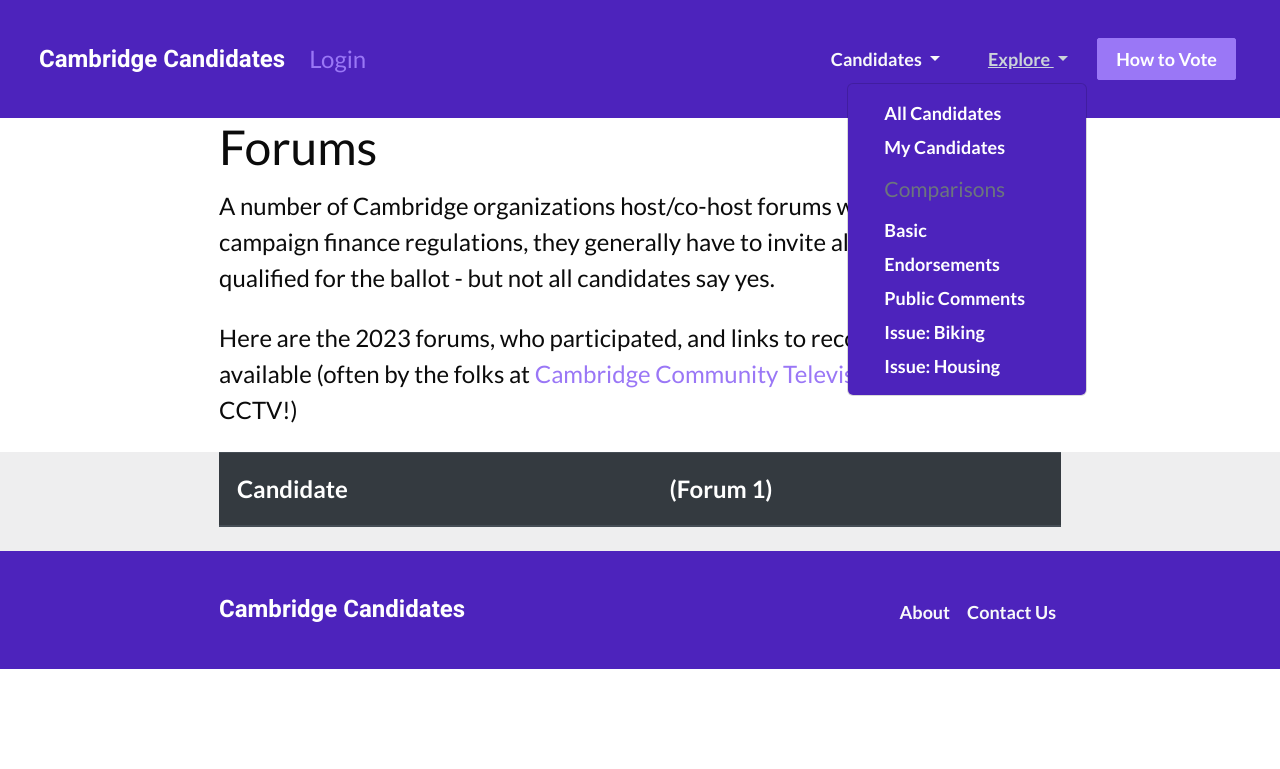
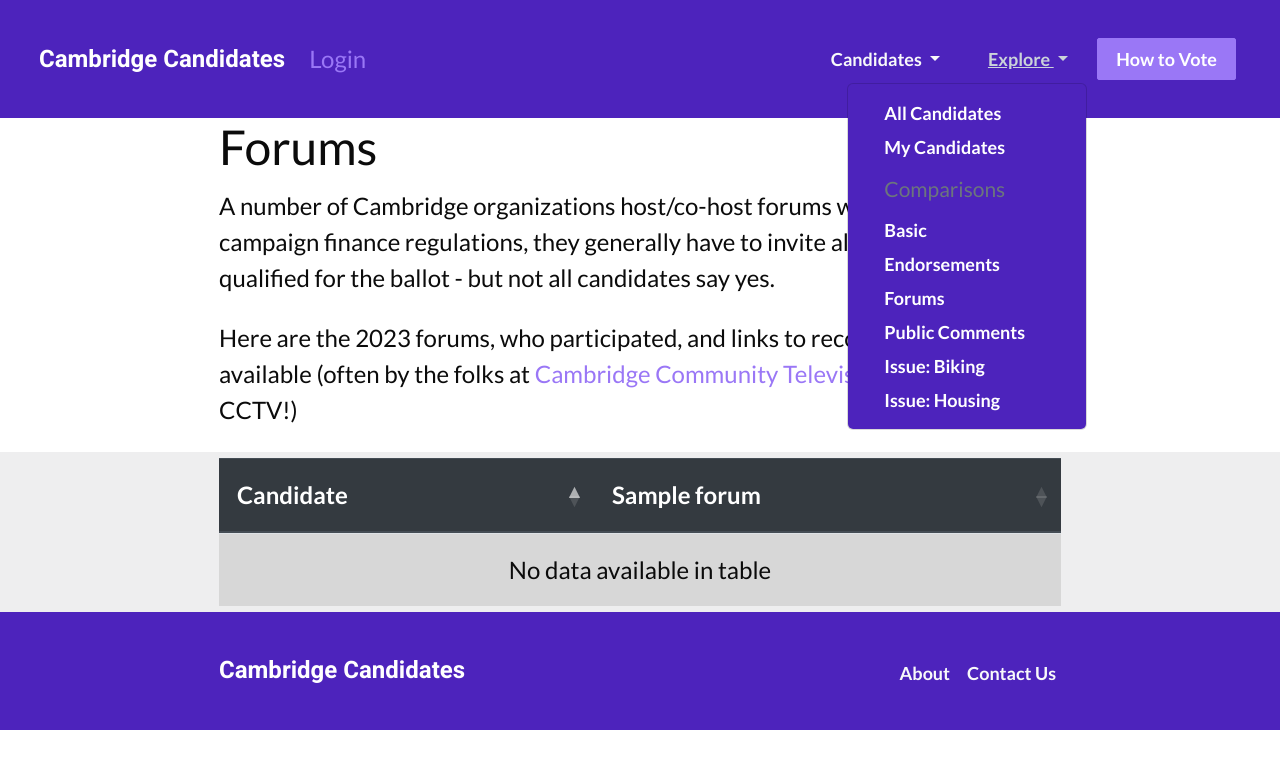
Before and after one commit to seakelps/cambridge, a Django app: a page that uses templates/base.html in a window 1280 px wide, after a click on "Explore". Shown: the top 769 px of the page. Run offline with Django 3.2, Linux system fonts and the light colour scheme; tables that the repository leaves empty hold one stand-in row (values such as "Sample post"); lists and menus that the app fills with data are empty; parts of the project's set-up code (start-up, migrations or seed data) failed here and were passed over; some libraries are stand-ins or nearby versions.

Commit message:
implement datatables for forums

```diff
--- a/overview/templates/overview/candidates_forums.html
+++ b/overview/templates/overview/candidates_forums.html
@@ -3,6 +3,20 @@
 {% load static %}
 {% load humanize %}
 {% load get_item from overview %}
+
+{% block head_extra %}
+{{ block.super }}
+<link rel="stylesheet" href="//cdn.datatables.net/1.13.6/css/dataTables.bootstrap4.min.css" type="text/css" media="screen" title="no title" charset="utf-8">
+<script defer type="text/javascript" language="javascript" src="https://cdn.datatables.net/1.13.6/js/jquery.dataTables.min.js"></script>
+<script defer type="text/javascript" language="javascript" src="https://cdn.datatables.net/1.13.6/js/dataTables.bootstrap4.min.js"></script>
+
+<link rel="stylesheet" href="//cdn.datatables.net/buttons/2.4.2/css/buttons.bootstrap4.min.css" type="text/css" media="screen" title="no title" charset="utf-8">
+<script defer type="text/javascript" language="javascript" src="https://cdn.datatables.net/buttons/2.4.2/js/dataTables.buttons.min.js"></script>
+<script defer type="text/javascript" language="javascript" src="https://cdn.datatables.net/buttons/2.4.2/js/buttons.bootstrap4.min.js"></script>
+<script defer type="text/javascript" language="javascript" src="https://cdn.datatables.net/buttons/2.4.1/js/buttons.colVis.min.js"></script>
+
+<script defer src="{% static "candidate_forums.js" %}"></script>
+{% endblock %}
 
 {% block body_id %}candidate_forums{% endblock %}
 
@@ -26,19 +40,28 @@
         <div class="row">
             <div class="col-12">
                 <div class="table-responsive">
-                    <table class="table table-striped comparison-table">
+                    <table id="forums-table" class="table table-striped comparison-table">
                         <thead class="thead-dark">
                             <tr>
-                                <th>Candidate</th>
-                                <th>(Forum 1)</th>
+								<th>Candidate</th>
+								{% for forum in forums %}
+									<th>{{ forum.name }}</th>
+								{% endfor %}
                             </tr>
                         </thead>
                         <tbody>
-                            {% for candidate in candidates %}
+                            {% for candidate, participations in dataset.items %}
                             <tr>
                                 <td>
                                     <a href="{% url "candidate_detail" candidate.slug %}">{{ candidate.fullname }}</a>
                                 </td>
+								{% for participation in participations %}
+								<td>
+									{% if participation %}
+										<a href="{{ participation.forum_link }}">View</a>
+									{% endif %}
+								</td>
+								{% endfor %}
                             </tr>
                             {% endfor %}
                         </tbody>
@@ -48,6 +71,4 @@
         </div>
     </section>
 </div>
-
-
 {% endblock %}
--- a/overview/urls.py
+++ b/overview/urls.py
@@ -75,7 +75,7 @@ urlpatterns = [
     re_path(
         r"^by-topic/forums/$",
         views.CandidateForums.as_view(),
-        name="forum_list",
+        name="forum-list",
     ),
     re_path(
         r"^sitemap\.xml$",
--- a/overview/views.py
+++ b/overview/views.py
@@ -13,7 +13,7 @@ from campaign_finance.models import (RawBankReport, get_candidate_2021_raised,
                                      get_candidate_money_at_start_of_2021)
 
 from .models import (Candidate, CandidateSpecificProposalStance, Degree,
-                     SpecificProposal)
+                     SpecificProposal, Forum)
 from .utils import get_candidate_locations
 
 
@@ -372,4 +372,14 @@ class CandidateForums(TemplateView):
     def get_context_data(self, *args, **kwargs):
         context = super().get_context_data(*args, **kwargs)
 
-        candidates = Candidate.objects.filter(is_running=True, hide=False)
+        context["candidates"] = candidates = Candidate.objects.filter(is_running=True, hide=False)
+        context["forums"] = forums = Forum.objects.filter(display=True)
+
+        dataset = {}
+        for candidate in candidates:
+            forum_participation = {p.forum_id: p for p in candidate.forums.all()}
+            dataset[candidate] = [forum_participation.get(forum.id) for forum in forums]
+
+        context["dataset"] = dataset
+
+        return context
--- /dev/null
+++ b/static_compiled/candidate_forums.js
@@ -0,0 +1 @@
+var candidate_forums=function(e){var r={};function t(n){if(r[n])return r[n].exports;var o=r[n]={i:n,l:!1,exports:{}};return e[n].call(o.exports,o,o.exports,t),o.l=!0,o.exports}return t.m=e,t.c=r,t.d=function(e,r,n){t.o(e,r)||Object.defineProperty(e,r,{enumerable:!0,get:n})},t.r=function(e){"undefined"!=typeof Symbol&&Symbol.toStringTag&&Object.defineProperty(e,Symbol.toStringTag,{value:"Module"}),Object.defineProperty(e,"__esModule",{value:!0})},t.t=function(e,r){if(1&r&&(e=t(e)),8&r)return e;if(4&r&&"object"==typeof e&&e&&e.__esModule)return e;var n=Object.create(null);if(t.r(n),Object.defineProperty(n,"default",{enumerable:!0,value:e}),2&r&&"string"!=typeof e)for(var o in e)t.d(n,o,function(r){return e[r]}.bind(null,o));return n},t.n=function(e){var r=e&&e.__esModule?function(){return e.default}:function(){return e};return t.d(r,"a",r),r},t.o=function(e,r){return Object.prototype.hasOwnProperty.call(e,r)},t.p="",t(t.s=408)}({408:function(e,r){new DataTable("#forums-table",{ordering:!0,paging:!1,info:!1,searching:!1})}});
--- a/static_compiled/public_comment.js
+++ b/static_compiled/public_comment.js
@@ -1 +1 @@
-var public_comment=function(e){var t={};function r(n){if(t[n])return t[n].exports;var o=t[n]={i:n,l:!1,exports:{}};return e[n].call(o.exports,o,o.exports,r),o.l=!0,o.exports}return r.m=e,r.c=t,r.d=function(e,t,n){r.o(e,t)||Object.defineProperty(e,t,{enumerable:!0,get:n})},r.r=function(e){"undefined"!=typeof Symbol&&Symbol.toStringTag&&Object.defineProperty(e,Symbol.toStringTag,{value:"Module"}),Object.defineProperty(e,"__esModule",{value:!0})},r.t=function(e,t){if(1&t&&(e=r(e)),8&t)return e;if(4&t&&"object"==typeof e&&e&&e.__esModule)return e;var n=Object.create(null);if(r.r(n),Object.defineProperty(n,"default",{enumerable:!0,value:e}),2&t&&"string"!=typeof e)for(var o in e)r.d(n,o,function(t){return e[t]}.bind(null,o));return n},r.n=function(e){var t=e&&e.__esModule?function(){return e.default}:function(){return e};return r.d(t,"a",t),t},r.o=function(e,t){return Object.prototype.hasOwnProperty.call(e,t)},r.p="",r(r.s=407)}({407:function(e,t){function r(e,t,r){return'<a target="_blank" rel="noopener" href="'.concat(r[3],'">').concat(e,"</a>")}new DataTable("#public-comment-table",{ordering:!0,paging:!0,searching:!0,dom:"frtip",pageLength:15,columnDefs:[{className:"dt-nowrap",target:0,sortable:!0},{className:"dt-nowrap",target:1,render:r,sortable:!0},{target:2,sortable:!1},{target:3,visible:!1}]})}});
+var public_comment=function(e){var t={};function r(n){if(t[n])return t[n].exports;var o=t[n]={i:n,l:!1,exports:{}};return e[n].call(o.exports,o,o.exports,r),o.l=!0,o.exports}return r.m=e,r.c=t,r.d=function(e,t,n){r.o(e,t)||Object.defineProperty(e,t,{enumerable:!0,get:n})},r.r=function(e){"undefined"!=typeof Symbol&&Symbol.toStringTag&&Object.defineProperty(e,Symbol.toStringTag,{value:"Module"}),Object.defineProperty(e,"__esModule",{value:!0})},r.t=function(e,t){if(1&t&&(e=r(e)),8&t)return e;if(4&t&&"object"==typeof e&&e&&e.__esModule)return e;var n=Object.create(null);if(r.r(n),Object.defineProperty(n,"default",{enumerable:!0,value:e}),2&t&&"string"!=typeof e)for(var o in e)r.d(n,o,function(t){return e[t]}.bind(null,o));return n},r.n=function(e){var t=e&&e.__esModule?function(){return e.default}:function(){return e};return r.d(t,"a",t),t},r.o=function(e,t){return Object.prototype.hasOwnProperty.call(e,t)},r.p="",r(r.s=407)}({407:function(e,t){function r(e,t,r){return'<a target="_blank" rel="noopener" href="'.concat(r[3],'">').concat(e,"</a>")}new DataTable("#forums-table",{ordering:!0,paging:!0,searching:!0,dom:"frtip",pageLength:15,columnDefs:[{className:"dt-nowrap",target:0,sortable:!0},{className:"dt-nowrap",target:1,render:r,sortable:!0},{target:2,sortable:!1},{target:3,visible:!1}]})}});
--- a/templates/base.html
+++ b/templates/base.html
@@ -99,6 +99,7 @@
                             <h6 class="dropdown-header">Comparisons</h6>
                             <a class="dropdown-item" href="{% url 'basic_comparison' %}">Basic</a>
                             <a class="dropdown-item" href="{% url 'by-organization' %}">Endorsements</a>
+                            <a class="dropdown-item" href="{% url 'forum-list' %}">Forums</a>
                             <a class="dropdown-item" href="{% url 'written-public-comment' %}">Public Comments</a>
                             <a class="dropdown-item" href="{% url 'biking_comparison' %}">Issue: Biking</a>
                             <a class="dropdown-item" href="{% url 'housing_comparison' %}">Issue: Housing</a>
--- a/webpack.config.js
+++ b/webpack.config.js
@@ -10,6 +10,7 @@ module.exports = {
     voter_history: './static_src/voter_history.js',
     by_organization: './static_src/by_organization.js',
     public_comment: './static_src/public_comment.js',
+    candidate_forums: './static_src/candidate_forums.js',
   },
   output: {
     path: path.resolve(__dirname, 'static_compiled'),
```
Also changed, not shown: overview/models.py (line endings or trailing spaces), static_compiled/drag_list.js.
